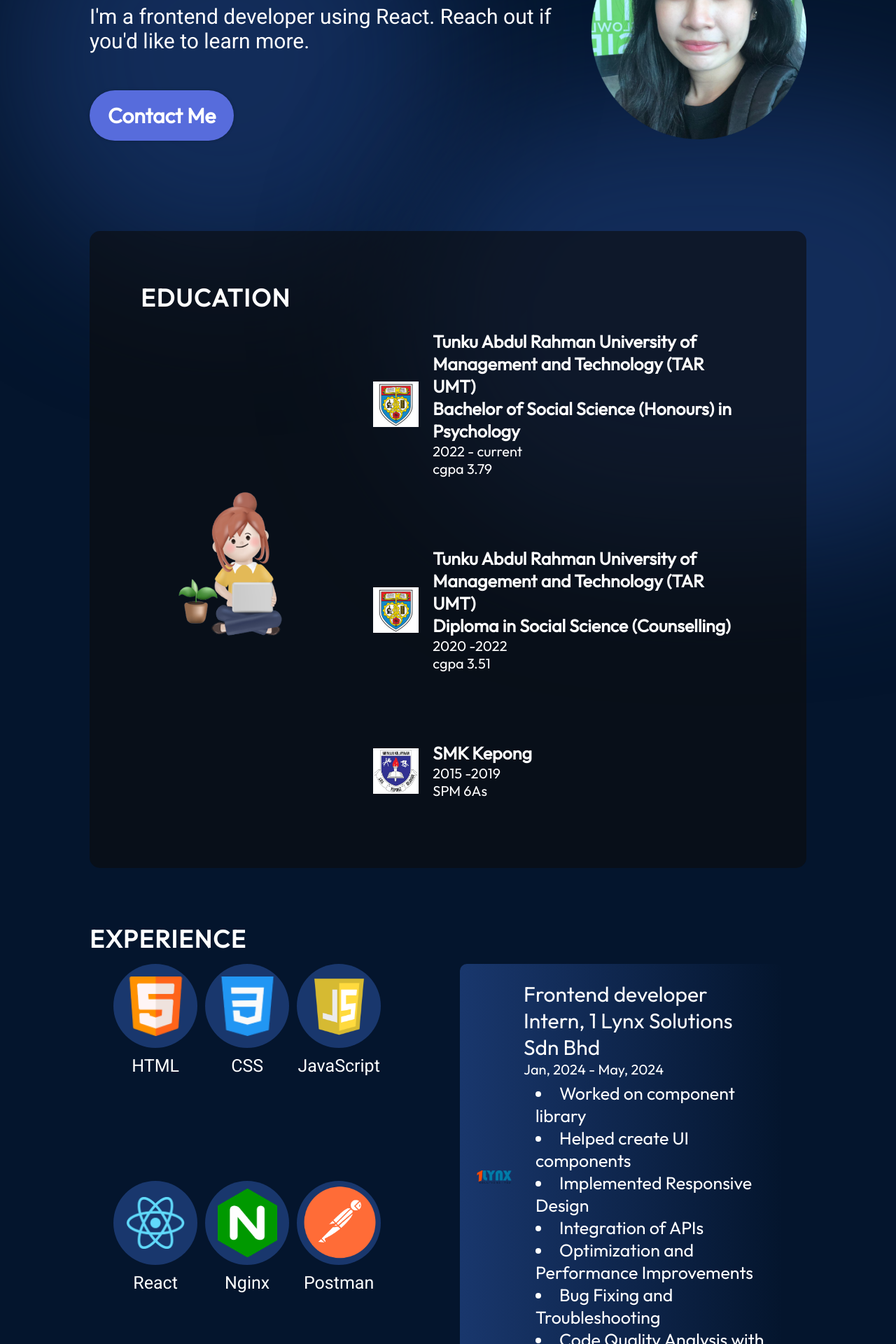
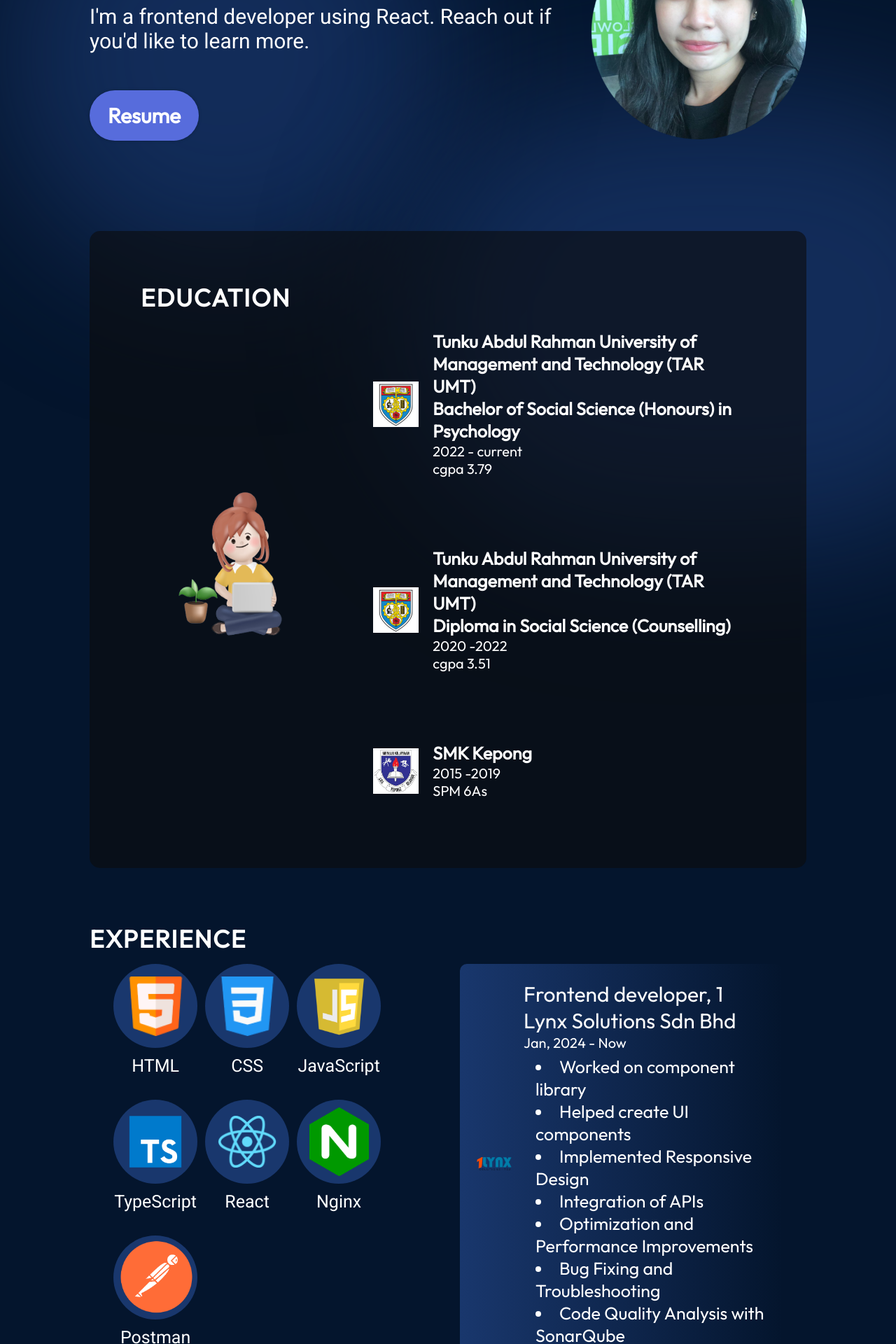
Before and after one commit to Jinny0077/react-portfolio, a React (Vite) app: page / in a window 1280 px wide. Shown: the part 260-2180 px from the top of the page at 70% size. Built offline with nearby package versions, Linux system fonts and the light colour scheme.

Commit message:
Added resume

```diff
--- a/src/components/Experience/Experience.jsx
+++ b/src/components/Experience/Experience.jsx
@@ -21,7 +21,9 @@ export const Experience = () => {
                       skill.title === "Nginx" || "Javascript"
                         ? styles.smallImage
                         : ""
-                    } ${skill.title === "Postman" ? styles.smallImage1 : ""} `}
+                    } ${skill.title === "Postman" ? styles.smallImage1 : ""}${
+                      skill.title === "TypeScript" ? styles.smallImage2 : ""
+                    } `}
                   />
                 </div>
                 <p>{skill.title}</p>
--- a/src/components/Experience/Experience.module.css
+++ b/src/components/Experience/Experience.module.css
@@ -55,6 +55,11 @@
   width: 130px;
   height: auto;
   margin-right: 11%;
+}
+
+.smallImage2 {
+  width: 110px;
+  height: auto;
 }
 
 .skill p {
--- a/src/components/Hero/Hero.jsx
+++ b/src/components/Hero/Hero.jsx
@@ -11,8 +11,8 @@ export const Hero = () => {
           I'm a frontend developer using React. Reach out if you'd like to learn
           more.
         </p>
-        <a href="mailto:leongjiayan@gmail.com" className={styles.contactBtn}>
-          Contact Me
+        <a href="../assets/reseume.pdf" className={styles.contactBtn}>
+          Resume
         </a>
       </div>
       <img
--- a/src/data/history.json
+++ b/src/data/history.json
@@ -1,9 +1,9 @@
 [
   {
-    "role": "Frontend developer Intern",
+    "role": "Frontend developer",
     "organisation": "1 Lynx Solutions Sdn Bhd",
     "startDate": "Jan, 2024",
-    "endDate": "May, 2024",
+    "endDate": "Now",
     "experiences": [
       "Worked on component library",
       "Helped create UI components",
--- a/src/data/skills.json
+++ b/src/data/skills.json
@@ -12,6 +12,10 @@
     "imageSrc": "skills/javascript.png"
   },
   {
+    "title": "TypeScript",
+    "imageSrc": "skills/typescript.png"
+  },
+  {
     "title": "React",
     "imageSrc": "skills/react.png"
   },
```
Also changed, not shown: assets/skills/typescript.png (added), 1 other file (tests, documents, lock files or other folders).
